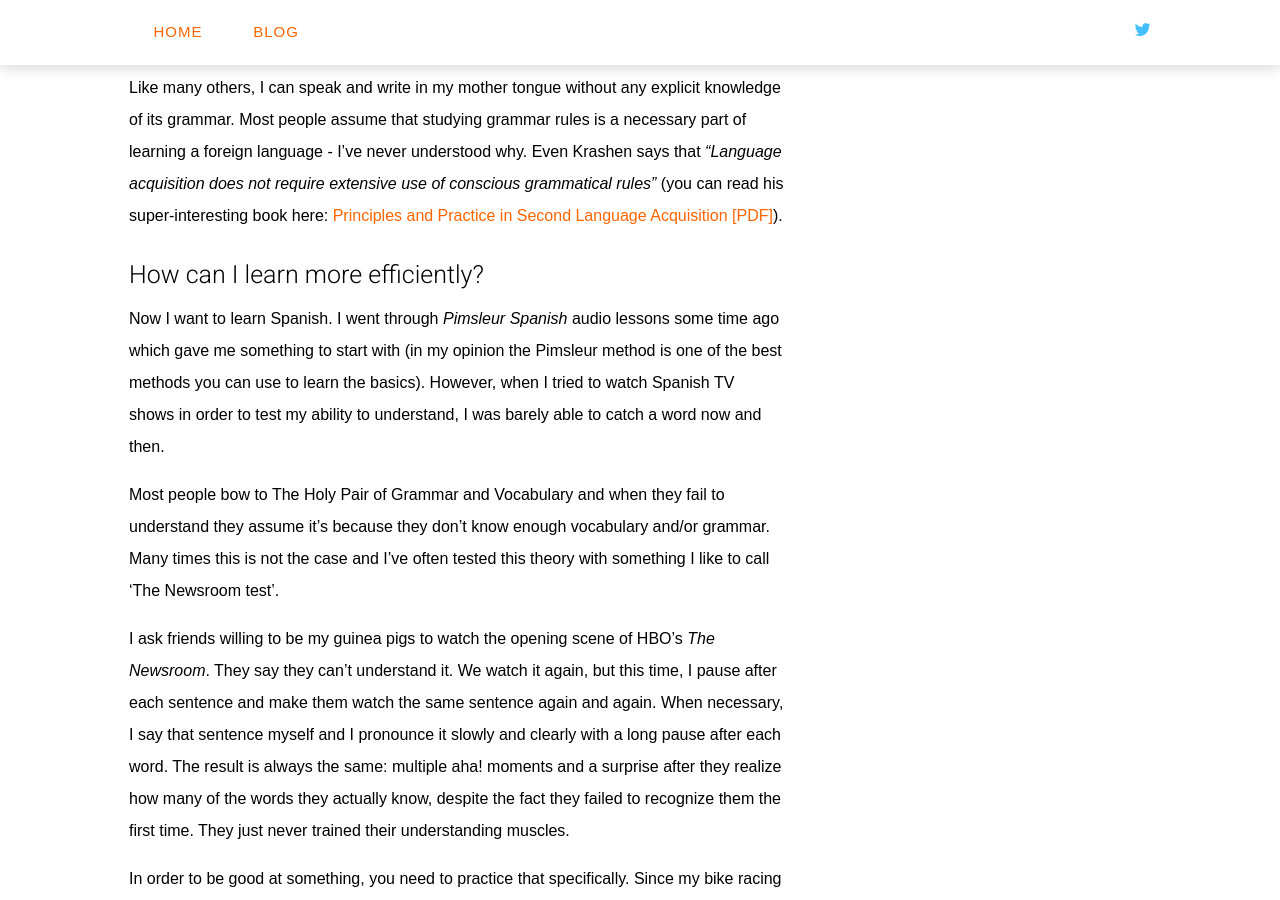
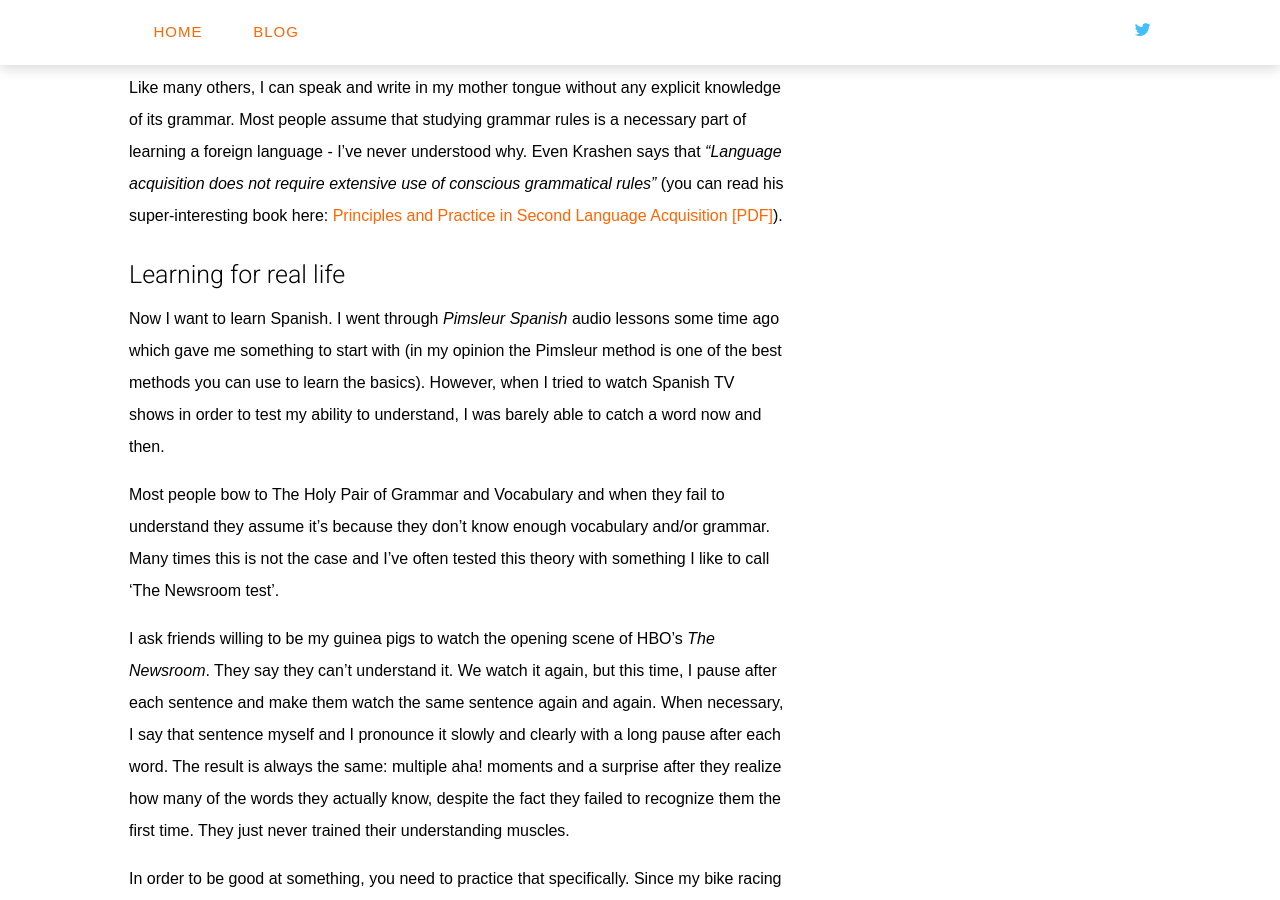
Before and after one commit to crawlingout/simplyeasy, a Jekyll site: the page built from _posts/2014-10-10-how-to-train-your-language-learning-brain-muscles.markdown, in a window 1280 px wide and 900 px high, scrolled down 3050 px. Built offline with Jekyll 4.4.1, drawn with Linux system fonts in a browser that asks for light colours; nearby versions of some CDN libraries; Markdown is read by kramdown in place of the engine named in the settings; comment, search, counter and statistics services are not loaded.

Commit message:
And again

```diff
--- a/_posts/2014-10-10-how-to-train-your-language-learning-brain-muscles.markdown
+++ b/_posts/2014-10-10-how-to-train-your-language-learning-brain-muscles.markdown
@@ -46,7 +46,7 @@
 
 Like many others, I can speak and write in my mother tongue without any explicit knowledge of its grammar. Most people assume that studying grammar rules is a necessary part of learning a foreign language - I've never understood why. Even Krashen says that <em>"Language acquisition does not require extensive use of conscious grammatical rules"</em> (you can read his super-interesting book here: <a href="http://www.sdkrashen.com/content/books/principles_and_practice.pdf">Principles and Practice in Second Language Acquisition [PDF]</a>).
 
-<h3>How can I learn more efficiently?</h3>
+<h3>Learning for real life</h3>
 Now I want to learn Spanish. I went through <em>Pimsleur Spanish</em> audio lessons some time ago which gave me something to start with (in my opinion the Pimsleur method is one of the best methods you can use to learn the basics). However, when I tried to watch Spanish TV shows in order to test my ability to understand, I was barely able to catch a word now and then.
 
 Most people bow to The Holy Pair of Grammar and Vocabulary and when they fail to understand they assume it's because they don't know enough vocabulary and/or grammar. Many times this is not the case and I've often tested this theory with something I like to call 'The Newsroom test'.
```
